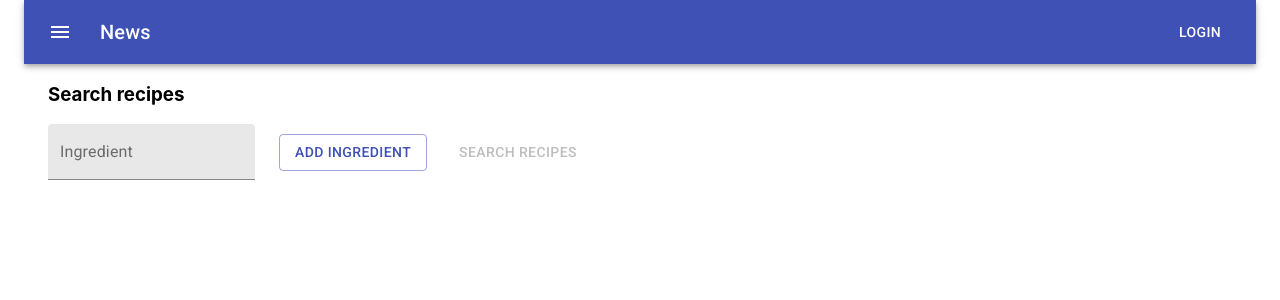
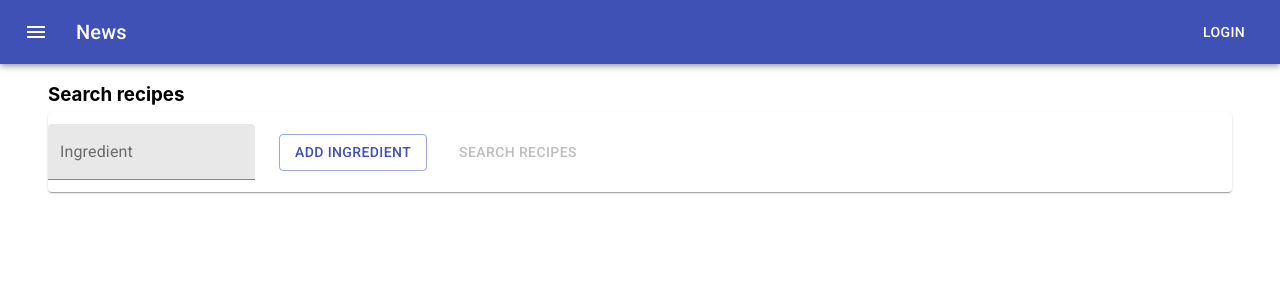
Before and after one commit to Alecinvader/react-recipe-getter, a React (Create React App) app: page / in a window 1280 px wide. Shown: the top 300 px of the page. Built offline with nearby package versions, Linux system fonts and the light colour scheme.

Commit message:
Cahnged Names added ViewRecipoe

```diff
--- a/src/App.js
+++ b/src/App.js
@@ -2,15 +2,15 @@ import React from "react";
 import logo from "./logo.svg";
 import "./App.css";
 import { BrowserRouter as Router, Route } from "react-router-dom";
-import RecipeFinder from "./components/fetchRecipe";
+import RecipeFinder from "./components/fetchRecipeByIngredient";
 import Container from "@material-ui/core/Container";
 import CustomAppBar from "./components/app-bar";
 
 function App() {
   return (
     <Router>
-      <Container>
-        <CustomAppBar />
+      <CustomAppBar />
+      <Container maxWidth="lg">
         <Route path="/" exact component={RecipeFinder} />
       </Container>
     </Router>
--- a/src/components/fetchRecipe.js
+++ b/src/components/fetchRecipeByIngredient.js
@@ -6,20 +6,10 @@ import "../App.css";
 import MediaCard from "./RecipeCards";
 import Button from "@material-ui/core/Button";
 import TextField from "@material-ui/core/TextField";
-import GridList from "@material-ui/core/GridList";
-import GridListTile from "@material-ui/core/GridListTile";
-import GridListTileBar from "@material-ui/core/GridListTileBar";
-import ListSubheader from "@material-ui/core/ListSubheader";
-import IconButton from "@material-ui/core/IconButton";
-import InfoIcon from "@material-ui/icons/Info";
 import LinearProgress from "@material-ui/core/LinearProgress";
 import Grid from "@material-ui/core/Grid";
-import Card from "@material-ui/core/Card";
-import CardActionArea from "@material-ui/core/CardActionArea";
-import CardActions from "@material-ui/core/CardActions";
-import CardContent from "@material-ui/core/CardContent";
-import CardMedia from "@material-ui/core/CardMedia";
-import Typography from "@material-ui/core/Typography";
+import Paper from "@material-ui/core/Paper";
+
 import Container from "@material-ui/core/Container";
 import Chip from "@material-ui/core/Chip";
 
@@ -170,6 +160,7 @@ export class RecipeFinder extends React.Component {
     return (
       <Container>
         <h3>Search recipes</h3>
+        <Paper>
           <Grid
             container
             direction="row"
@@ -217,6 +208,7 @@ export class RecipeFinder extends React.Component {
               )}
             </Grid>
           </Grid>
+        </Paper>
 
         <Grid
           container
```
Also changed, not shown: src/components/viewRecipe.js (added, +15 -0 lines). Lines whose indentation alone changed are shown as unchanged.
